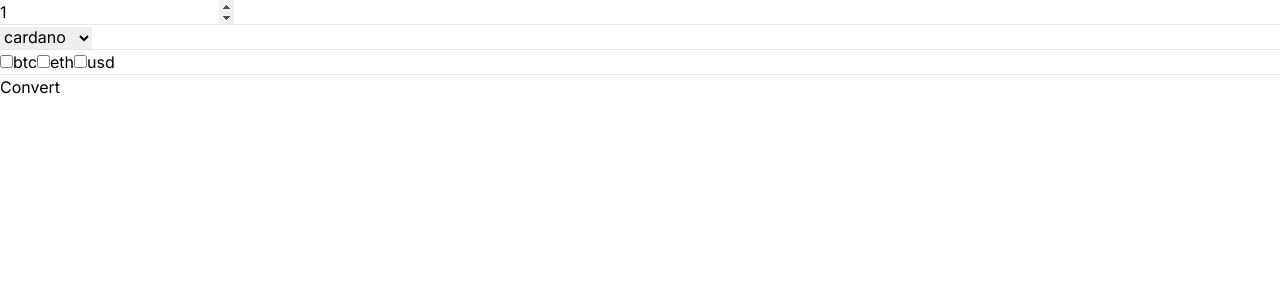
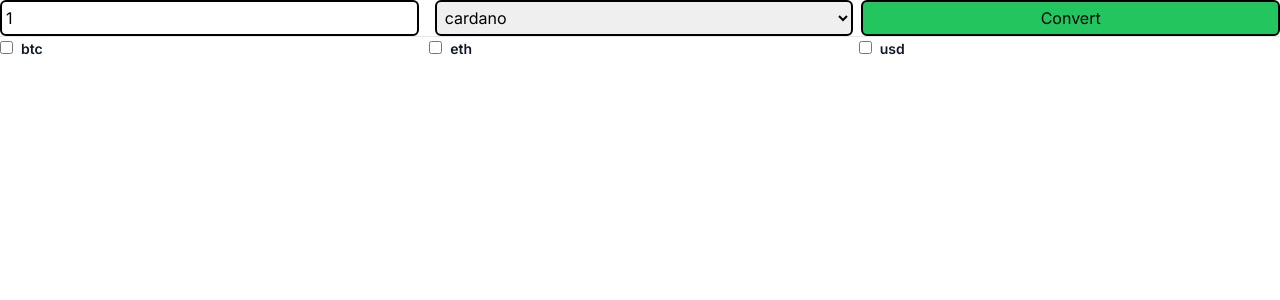
Before and after one commit to mariustoft/etoro-assign-next, a Next.js app: page / in a window 1280 px wide. Shown: the top 300 px of the page. Built offline with nearby package versions, Linux system fonts and the light colour scheme.

Commit message:
Implement SSR form

```diff
--- a/app/actions/getSimplePrice.ts
+++ b/app/actions/getSimplePrice.ts
@@ -1,5 +1,6 @@
 "use server";
 
+import { revalidatePath } from "next/cache";
 import { currencies, portfolio } from "../constants";
 
 export type ReturnedDataType = Record<
@@ -17,9 +18,10 @@
   url.searchParams.set("vs_currencies", currencies.join(","));
   url.searchParams.set("include_last_updated_at", "true");
 
+
   const response = await fetch(url.toString());
   const data: ReturnedDataType = await response.json();
 
-
+  revalidatePath(url.toString());
   return data;
 }
--- a/app/constants.ts
+++ b/app/constants.ts
@@ -1,7 +1,7 @@
-export const currencies = ["btc", "eth", "usd"];
+export const currencies = ["btc", "eth", "usd"] as const;
 
 export const portfolio = {
-  cardano: 100,
-  bitcoin: 0,
-  ethereum: 0,
+  cardano: 12,
+  bitcoin: 22,
+  ethereum: 32,
 };
--- a/app/convertor.tsx
+++ b/app/convertor.tsx
@@ -2,67 +2,105 @@
 
 import { useFormState, useFormStatus } from "react-dom";
 import { getSimplePrice } from "./actions/getSimplePrice";
-import { useState } from "react";
 import { currencies, portfolio } from "./constants";
+import { useRouter, useSearchParams } from "next/navigation";
 
 export default function Convertor() {
   const { pending } = useFormStatus();
   const [state, formAction] = useFormState(getSimplePrice, null);
+  const router = useRouter();
+  const searchParams = useSearchParams();
+  const amount = Number(searchParams.get("amount")) || 1;
+  const selectedCoin = (searchParams.get("coin") ||
+    "cardano") as keyof typeof portfolio;
 
-  const [selectedCoin, setSelectedCoin] =
-    useState<keyof typeof portfolio>("bitcoin");
-  const [amount, setAmount] = useState(1);
+  const getCalculatedConversion = (currency: (typeof currencies)[number]) => {
+    if (!state || !currency) return null;
+    const calculatedConversion = state[selectedCoin][currency] * amount;
+    if (isNaN(state[selectedCoin][currency] * amount)) return null;
+    return calculatedConversion;
+  };
 
-  console.log(state);
+  const getLastUpdateTimestamp = () => {
+    if (!state) return null;
+    const date = new Date(state[selectedCoin].last_updated_at);
+    return date;
+  };
+
+  const getUpdatedUrl = ({ amount = "", coin = "" }) => {
+    const url = new URL(window.location.href);
+    amount && url.searchParams.set("amount", amount);
+    coin && url.searchParams.set("coin", coin);
+    return url.toString();
+  };
 
   return (
     <form action={formAction}>
+      <div className="flex flex-row gap-2">
         {/* input amount */}
         <input
           required
-        defaultValue={1}
+          defaultValue={searchParams.get("amount") || 1}
           type="number"
           name="amount"
+          max={portfolio[selectedCoin]}
+          min={0}
           id="amount"
-        onChange={(e) => setAmount(e.currentTarget.valueAsNumber)}
+          className="p-1 w-1/2 border-2 border-black rounded-md"
+          onChange={(e) => {
+            router.push(getUpdatedUrl({ amount: e.currentTarget.value }));
+          }}
         />
 
         <hr />
         <select
+          className="p-1 w-1/2 border-2 border-black rounded-md"
           name="coin"
           id="coin"
-        onChange={(e) =>
-          setSelectedCoin(
-            e.currentTarget.ariaValueText as keyof typeof portfolio
-          )
-        }
+          onChange={(e) => {
+            router.push(getUpdatedUrl({ coin: e.currentTarget.value }));
+          }}
+          defaultValue={selectedCoin}
         >
           {/* selector for coins */}
           {Object.keys(portfolio).map((coin) => (
-          <option key={coin} aria-selected={coin === selectedCoin} value={coin}>
+            <option key={coin} value={coin}>
               {coin}
             </option>
           ))}
         </select>
 
+        <button
+          className="p-1 w-1/2 border-2 border-black rounded-md bg-green-500/100"
+          type="submit"
+          aria-disabled={pending}
+        >
+          Convert
+        </button>
+      </div>
+
       <hr />
       {/* checboxes for currencies*/}
+      <div className="flex  gap-2">
         {currencies.map((currency) => (
-        <label key={currency}>
-          <input type="checkbox" name="currencies" value={currency} />
-          {currency}
-          {state && (
-            <span>
-              {state?.[selectedCoin]?.[currency]}
+          <label
+            key={currency}
+            className="w-1/2 block text-sm font-semibold leading-6 text-gray-900"
+          >
+            <input
+              type="checkbox"
+              name="currencies"
+              value={currency}
+              className="mr-2"
+            />
+            {currency} {getCalculatedConversion(currency)}
+            {/* update date */}
+            <span className="text-xs text-gray-400">
+              {getLastUpdateTimestamp()?.toISOString()}
             </span>
-          )}
           </label>
         ))}
-
-      <hr />
-      <button type="submit" aria-disabled={pending}>
-        Convert
-      </button>
+      </div>
     </form>
   );
 }
```
Lines whose indentation alone changed are shown as unchanged.
